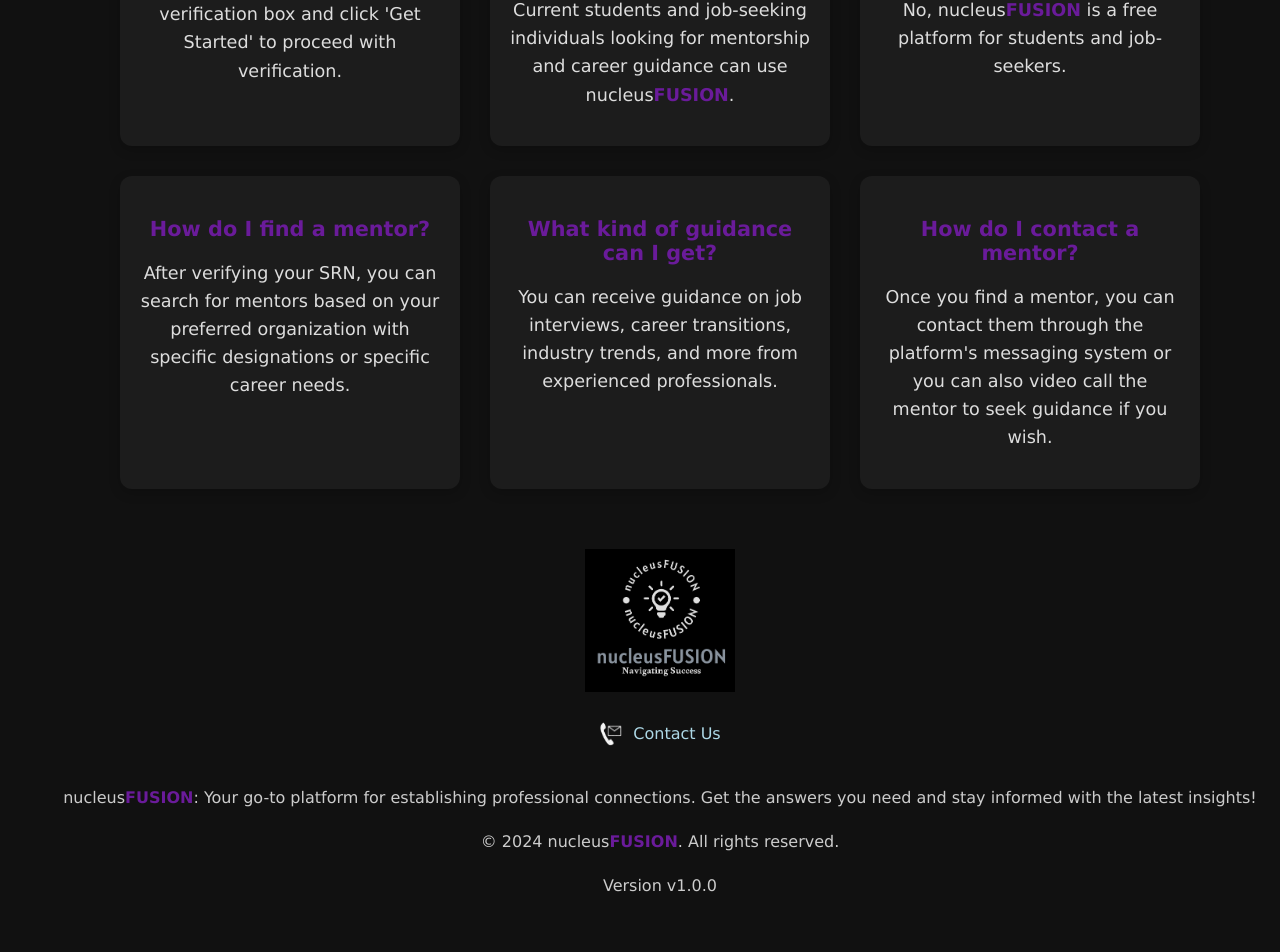
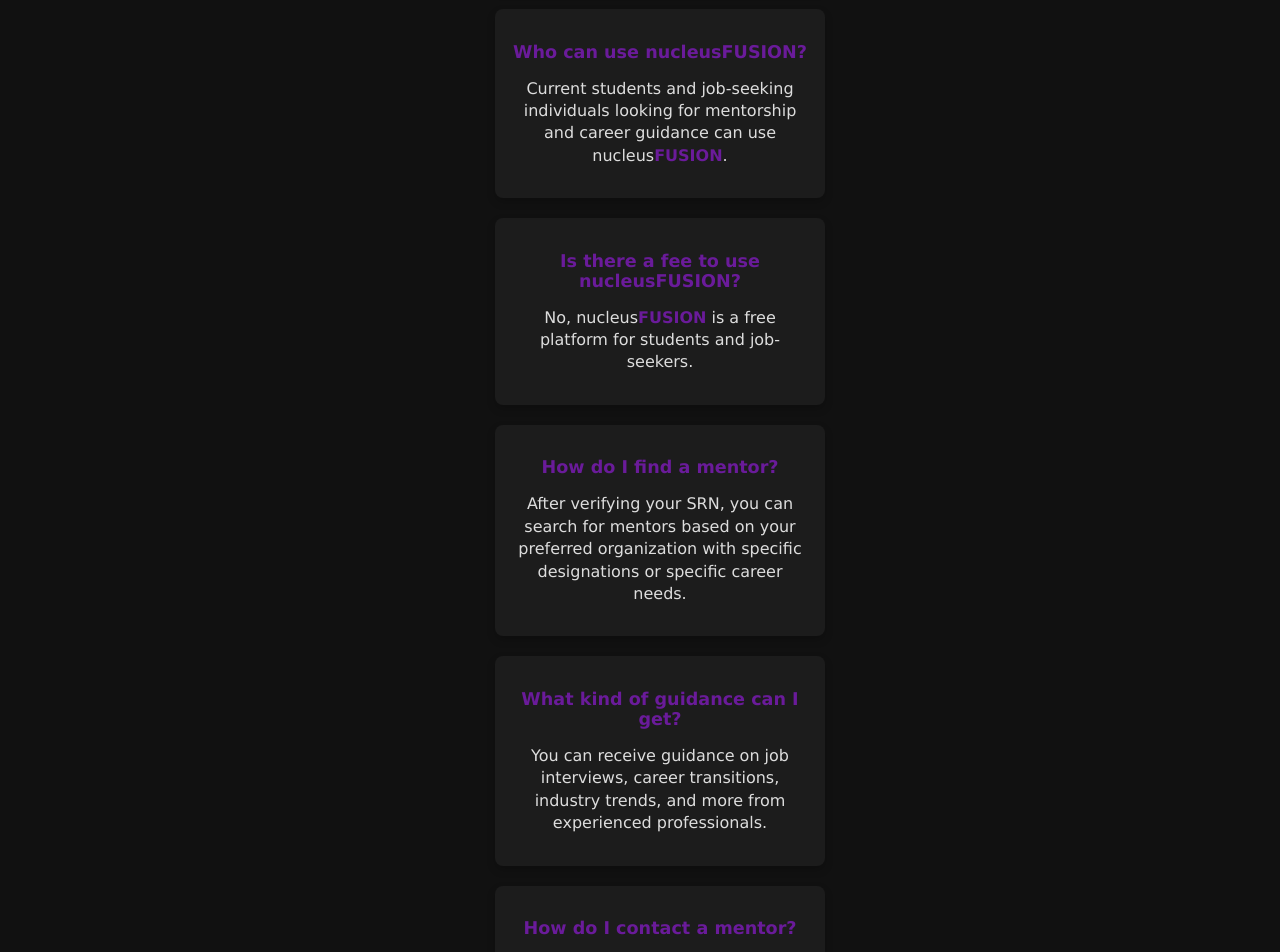
Before and after one commit to vm5/finalsite, a React (Create React App) app: page / in a window 1280 px wide. Shown: the part 1822-2774 px from the top of the page. Built offline with nearby package versions, Linux system fonts and the light colour scheme.

Commit message:
Update footer.jsx

```diff
--- a/src/footer.jsx
+++ b/src/footer.jsx
@@ -26,13 +26,21 @@
 const FooterContainer = styled.footer`
   background: #111;
   color: white;
-  padding: 40px 20px;
+  padding: 20px;
   text-align: center;
   border-top: 1px solid #444;
   position: relative;
   width: 100%;
   font-family: 'Verdana', sans-serif;
   animation: ${fadeIn} 1s ease-in-out;
+
+  @media (max-width: 768px) {
+    padding: 15px;
+  }
+
+  @media (max-width: 480px) {
+    padding: 10px;
+  }
 `;
 
 const HighlightedText = styled.span`
@@ -41,35 +49,34 @@
 `;
 
 const AdditionalContent = styled.div`
-  margin-top: 40px;
-  font-size: 16px;
+  margin-top: 20px;
+  font-size: 14px;
   animation: ${slideIn} 1s ease-out;
-  text-align: center;
 
   @media (max-width: 768px) {
-    font-size: 14px;
+    font-size: 12px;
   }
 
   @media (max-width: 480px) {
-    font-size: 12px;
+    font-size: 10px;
   }
 
   p {
-    margin-top: 20px;
+    margin-top: 10px;
     color: #ccc;
-    line-height: 1.5;
+    line-height: 1.4;
   }
 `;
 
 const LinkContainer = styled.div`
   display: flex;
-  justify-content: center;
-  flex-wrap: wrap;
-  gap: 40px;
+  flex-direction: column;
+  align-items: center;
+  gap: 20px;
   margin-bottom: 20px;
 
   @media (max-width: 768px) {
-    gap: 20px;
+    gap: 15px;
   }
 
   @media (max-width: 480px) {
@@ -81,73 +88,138 @@
   text-decoration: none;
   color: lightblue;
   transition: color 0.3s ease;
-  display: inline-flex;
+  display: flex;
   align-items: center;
+  justify-content: center;
 
   &:hover {
     color: yellow;
   }
 
   img {
-    width: 24px;
-    height: 24px;
-    margin-right: 10px;
+    width: 20px;
+    height: 20px;
+    margin-right: 8px;
   }
 `;
 
 const Logo = styled.img`
-  width: 150px;
+  width: 120px;
   height: auto;
-  margin: 30px auto;
+  margin: 20px auto;
   display: block;
+
+  @media (max-width: 768px) {
+    width: 100px;
+  }
+
+  @media (max-width: 480px) {
+    width: 80px;
+  }
 `;
 
 const FAQSection = styled.section`
-  margin-bottom: 60px;
+  margin-bottom: 30px;
+
+  @media (max-width: 768px) {
+    margin-bottom: 20px;
+  }
+
+  @media (max-width: 480px) {
+    margin-bottom: 15px;
+  }
 `;
 
 const FAQTitle = styled.h2`
-  font-size: 2.5rem;
-  margin-bottom: 20px;
+  font-size: 2rem;
+  margin-bottom: 10px;
   color: #fff;
   text-transform: uppercase;
+
+  @media (max-width: 768px) {
+    font-size: 1.5rem;
+  }
+
+  @media (max-width: 480px) {
+    font-size: 1.2rem;
+  }
 `;
 
 const FAQSubtitle = styled.h5`
-  font-size: 1.5rem;
+  font-size: 1.2rem;
   color: #bbb;
-  margin-bottom: 40px;
+  margin-bottom: 20px;
+
+  @media (max-width: 768px) {
+    font-size: 1rem;
+  }
+
+  @media (max-width: 480px) {
+    font-size: 0.9rem;
+  }
 `;
 
 const FAQContainer = styled.div`
   display: flex;
-  flex-wrap: wrap;
-  justify-content: center;
-  gap: 30px;
-  max-width: 1200px;
+  flex-direction: column;
+  align-items: center;
+  gap: 20px;
+  max-width: 100%;
   margin: 0 auto;
+
+  @media (max-width: 768px) {
+    gap: 15px;
+  }
+
+  @media (max-width: 480px) {
+    gap: 10px;
+  }
 `;
 
 const FAQBox = styled.div`
   background: #1c1c1c;
-  border-radius: 12px;
-  padding: 20px;
-  box-shadow: 0 4px 12px rgba(0, 0, 0, 0.2);
+  border-radius: 8px;
+  padding: 15px;
+  box-shadow: 0 4px 8px rgba(0, 0, 0, 0.2);
   animation: ${fadeIn} 1.5s ease-out;
-  width: 100%;
+  width: 90%;
   max-width: 300px;
   color: #ddd;
+
+  @media (max-width: 768px) {
+    padding: 10px;
+  }
+
+  @media (max-width: 480px) {
+    padding: 8px;
+  }
 `;
 
 const Question = styled.h3`
-  font-size: 1.3rem;
-  margin-bottom: 10px;
+  font-size: 1.1rem;
+  margin-bottom: 8px;
   color: #6a1b9a;
+
+  @media (max-width: 768px) {
+    font-size: 1rem;
+  }
+
+  @media (max-width: 480px) {
+    font-size: 0.9rem;
+  }
 `;
 
 const Answer = styled.p`
-  font-size: 1.1rem;
-  line-height: 1.6;
+  font-size: 1rem;
+  line-height: 1.4;
+
+  @media (max-width: 768px) {
+    font-size: 0.9rem;
+  }
+
+  @media (max-width: 480px) {
+    font-size: 0.8rem;
+  }
 `;
 
 const Footer = () => {
@@ -187,7 +259,6 @@
       <Logo src="/nucleus.png" alt="nucleusFUSION Logo" />
 
       <LinkContainer>
-
         <Link href="https://nucleusfusioncontact.netlify.app/">
           <img src="/contactus-removebg-preview.png" alt="Contact Us" />
           Contact Us
```
